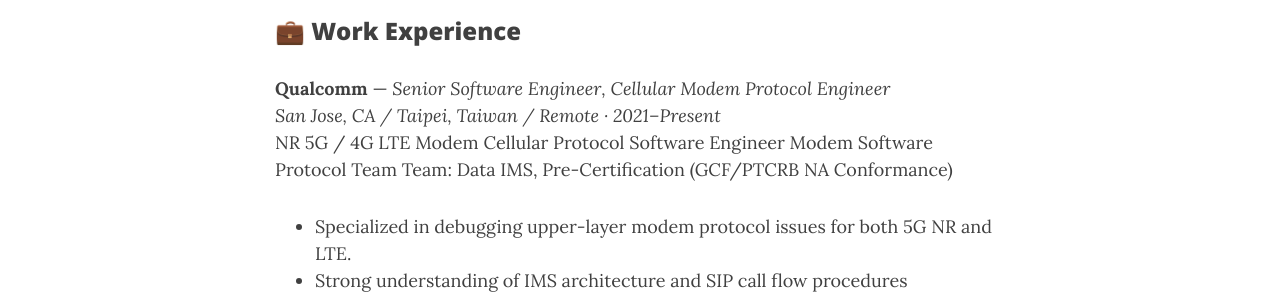
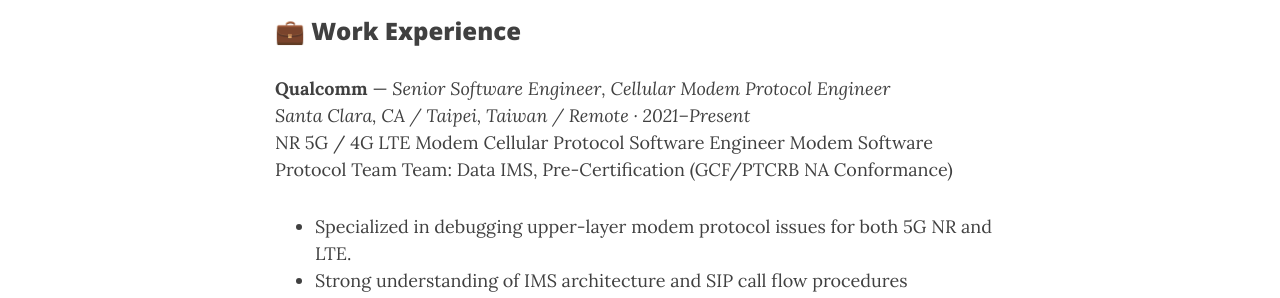
Before and after one commit to henryleou/henryleou.github.io, a Jekyll site: the page built from resume.md, in a window 1280 px wide and 900 px high. Shown: the part 409-707 px from the top of the window. Built offline with Jekyll 4.4.1, drawn with Linux system fonts in a browser that asks for light colours.

Commit message:
update resume 2

```diff
--- a/resume.md
+++ b/resume.md
@@ -12,7 +12,7 @@ Senior Software Engineer - Cellular ModemSW Protocol
 
 ### 💼 Work Experience
 **Qualcomm** — *Senior Software Engineer, Cellular Modem Protocol Engineer*
-*San Jose, CA / Taipei, Taiwan / Remote · 2021–Present*
+*Santa Clara, CA / Taipei, Taiwan / Remote · 2021–Present*
 NR 5G / 4G LTE Modem Cellular Protocol Software Engineer
 Modem Software Protocol Team
 Team: Data IMS, Pre-Certification (GCF/PTCRB NA Conformance)
```
